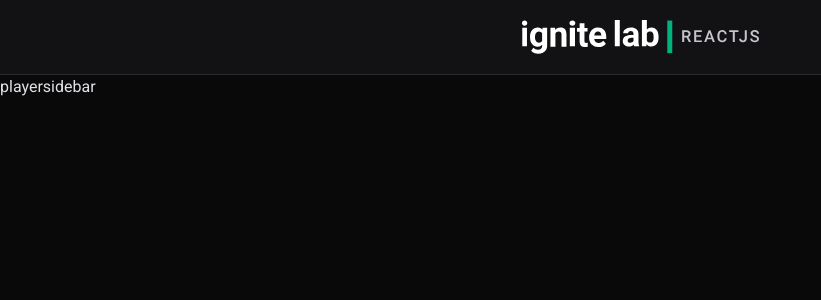
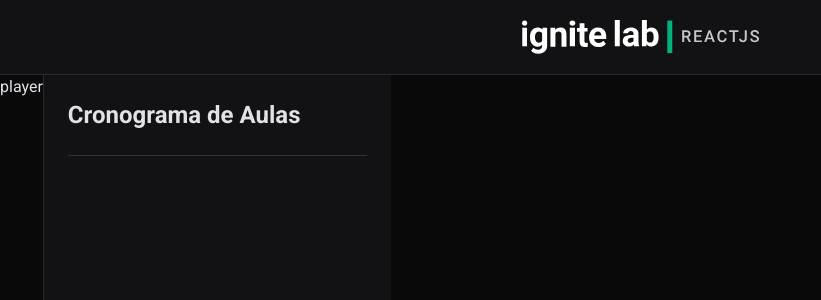
Before and after one commit to joaohenrik03/event-platform, a React (Vite) app: page /event in a window 1280 px wide. Shown: the top 300 px of the page, without its empty margins (0-821 px from the left). Built offline with nearby package versions, Linux system fonts and the light colour scheme.

Commit message:
Added info and styles to SideBar.tsx

```diff
--- a/src/components/SideBar.tsx
+++ b/src/components/SideBar.tsx
@@ -1,7 +1,9 @@
 export function SideBar() {
     return (
-        <div>
-            sidebar
-        </div>
+        <aside className="w-[348px] bg-gray-700 p-6 border-l border-gray-600">
+            <span className="font-bold text-2xl pb-6 mb-6 border-b border-gray-500 block">
+                Cronograma de Aulas
+            </span>
+        </aside>
     )
 }
```
